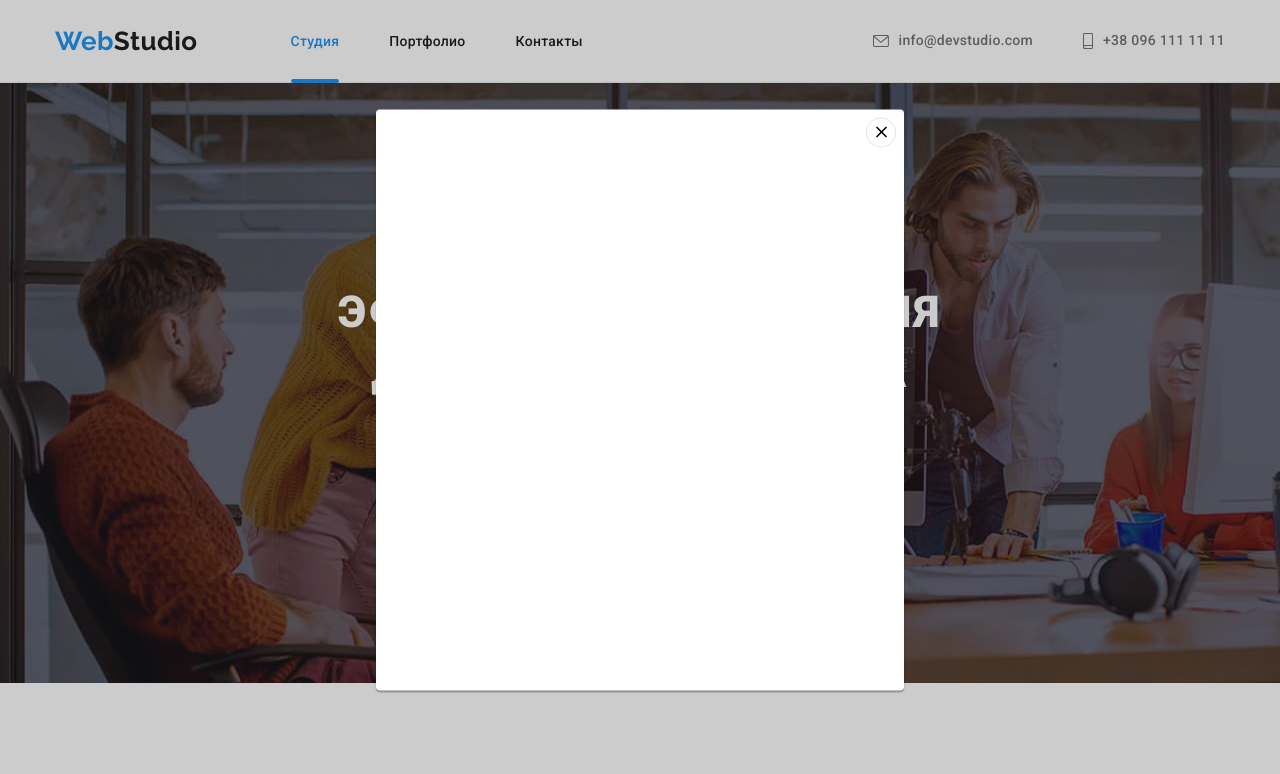
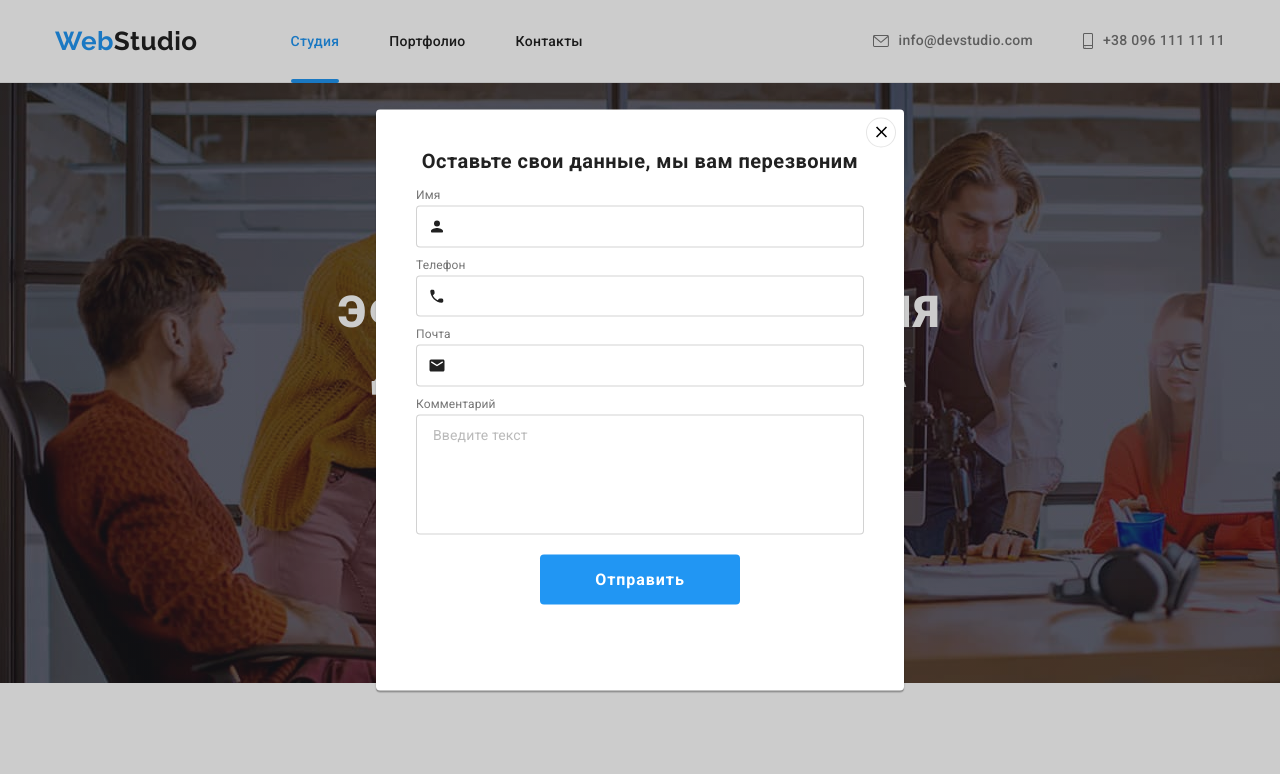
Before and after one commit to khodetsky/goit-markup-hw-06, a plain HTML site: page index.html in a window 1280 px wide. Both pictures are taken after a click on the button "Заказать услугу". Shown: the top 774 px of the page. Drawn offline with nearby package versions, Linux system fonts and the light colour scheme.

Commit message:
Update index.html

```diff
--- a/index.html
+++ b/index.html
@@ -349,6 +349,19 @@
                     </li>
                 </ul>
             </div>
+            <div class="subscribe-container">
+                <!-- <h2 class="subscribe-title">подпишитесь на рассылку</h2> -->
+                <form>
+                    <label for="subscribe" class="subscribe-title">подпишитесь на рассылку</label>
+                    <input type="email" name="email" placeholder="E-mail" id="subscribe">
+                    <button type="submit" class="submit-button">
+                        Подписаться
+                        <svg class="icon">
+                            <use href="./images/icons.svg#icon_subscribe"></use>
+                        </svg>
+                    </button>
+                </form>
+            </div>
         </div>
     </footer>
 
@@ -356,6 +369,33 @@
 
     <div class="backdrop is-hidden" data-modal>
         <div class="modal">
+            <h2 class="modal-title">Оставьте свои данные, мы вам перезвоним</h2>
+            <form>
+                <label for="person" >Имя</label>
+                <div class="input-container">
+                    <input type="text" name="name" id="person" class="modal-input">
+                    <svg class="icon">
+                        <use href="./images/icons.svg#person"></use>
+                    </svg>
+                </div>
+                <label for="phone">Телефон</label>
+                <div class="input-container">
+                    <input type="tel" name="phone" id="phone" class="modal-input">
+                    <svg class="icon">
+                        <use href="./images/icons.svg#modal_phone"></use>
+                    </svg>
+                </div>
+                <label for="modal_email">Почта</label>
+                <div class="input-container">
+                    <input type="mail" name="mail" id="modal_email" class="modal-input">
+                    <svg class="icon">
+                        <use href="./images/icons.svg#modal_email"></use>
+                    </svg>
+                </div>
+                <label for="comment">Комментарий</label>
+                <textarea placeholder="Введите текст" id="comment"></textarea>
+                <button type="submit" class="submit-button">Отправить</button>
+            </form>
             <button class="modal-closer-button" type="button" data-modal-close>
                 <svg class="modal-closer" >
                     <use href="./images/icons.svg#modal_close"></use>
```
